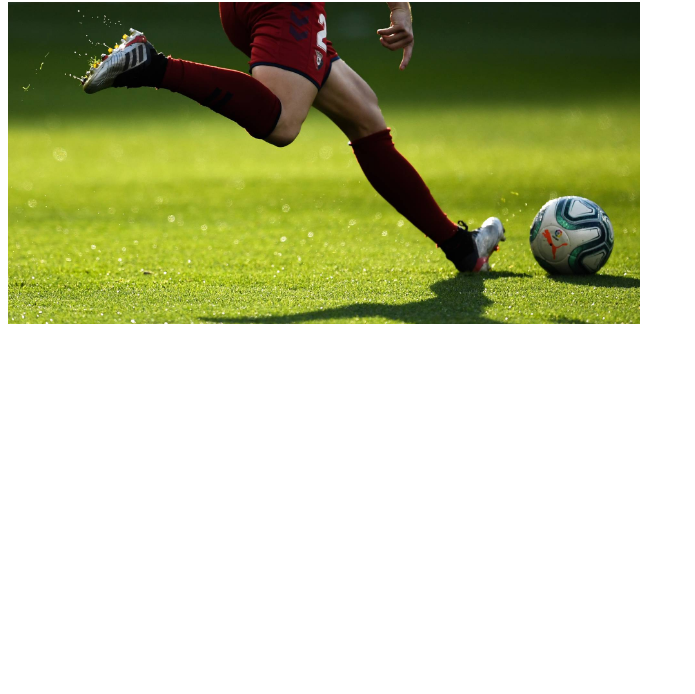
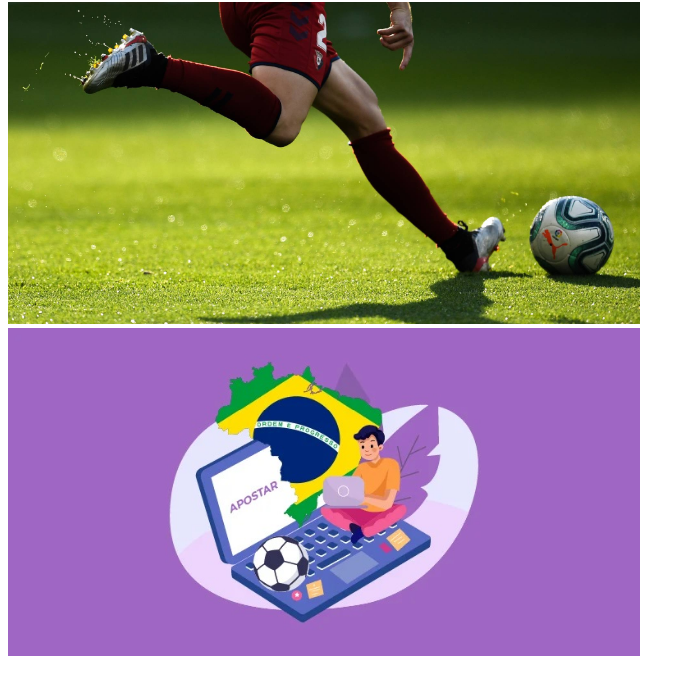
Before and after one commit to marceldubois15/mi_repositorio, a plain HTML site: page index.html in a window 1280 px wide. Shown: the part 78-772 px from the top of the page, without its empty margins (0-695 px from the left). Drawn offline with Linux system fonts and the light colour scheme.

Commit message:
ajusté html con la imagen de brasil
ajustado

```diff
--- a/index.html
+++ b/index.html
@@ -7,6 +7,6 @@
 <body>
     <h1>futbol</h1>
         <img width="50%" src="imagenes/futbol 1.jpg" alt="">
-        <img width="50%" src="imagenes/1-capa-Estaduais.webp.jpg" alt="">
+        <img width="50%" src="imagenes/1-capa-Estaduais.jpg" alt="">
 </body>
 </html>
```
